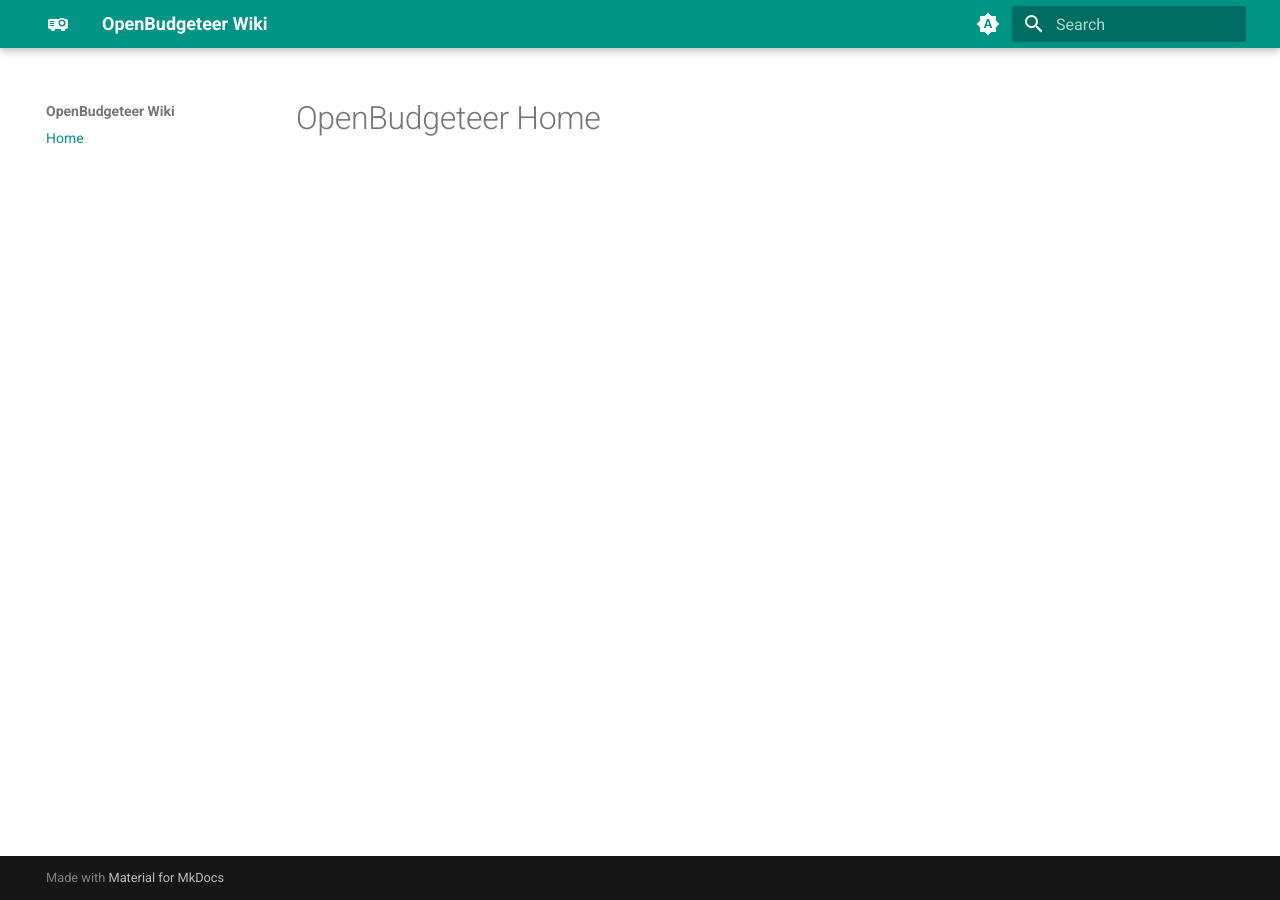
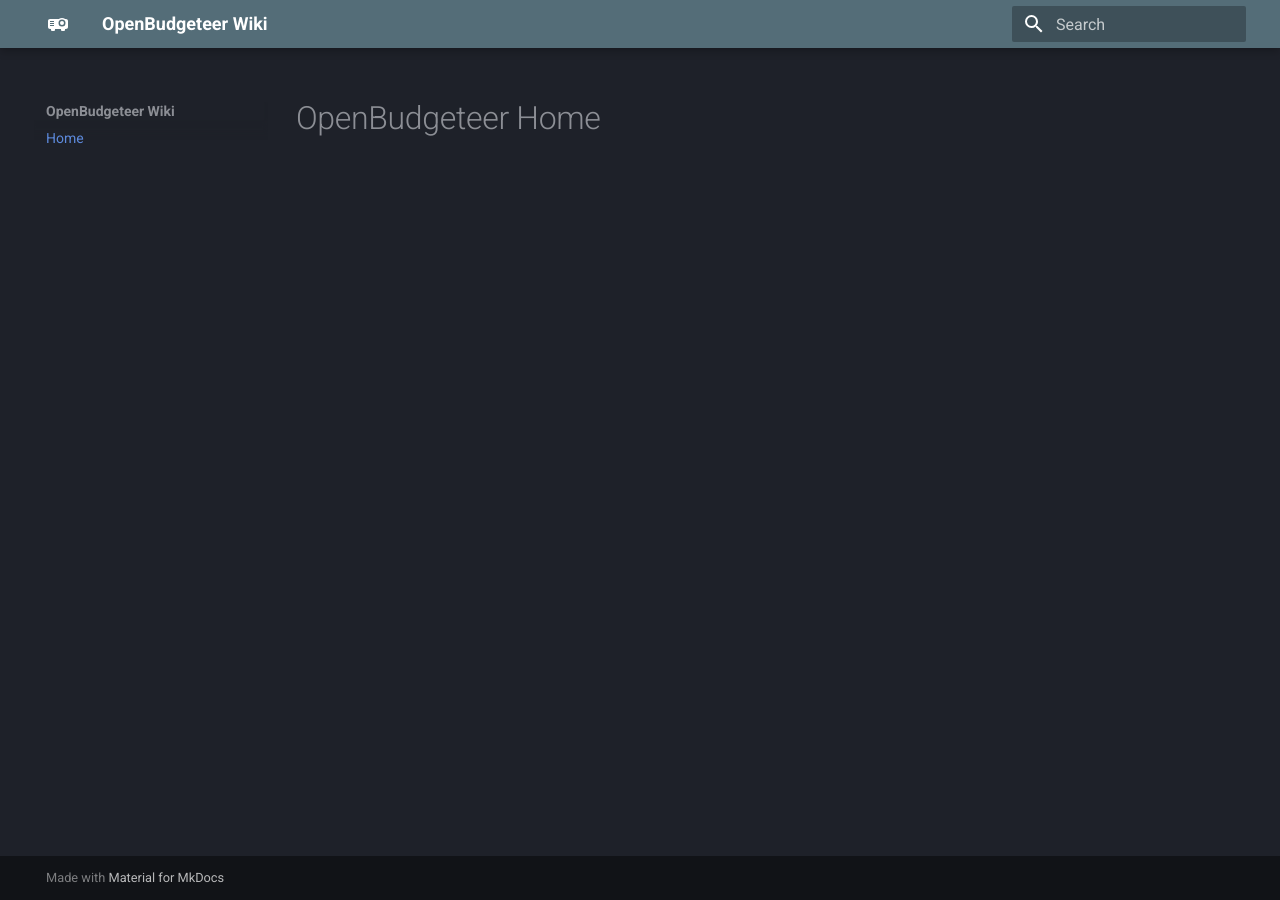
Before and after one commit to openbudgeteer/openbudgeteer.github.io, an MkDocs documentation site: the page built from docs/index.md, in a window 1280 px wide. Built offline with MkDocs 1.6.1 and Material for MkDocs 9.7.7, drawn with Linux system fonts in a browser that asks for light colours.

Commit message:
Update mkdocs.yml

```diff
--- a/mkdocs.yml
+++ b/mkdocs.yml
@@ -9,29 +9,10 @@ theme:
     - toc.integrate
     - content.code.copy
   palette:
-    # Palette toggle for automatic mode
-    - media: "(prefers-color-scheme)"
-      toggle:
-        icon: material/brightness-auto
-        name: Switch to light mode
+      scheme: slate
+      primary: blue grey
+      accent: teal
 
-    # Palette toggle for light mode
-    - media: "(prefers-color-scheme: light)"
-      scheme: default
-      primary: teal
-      accent: teal
-      toggle:
-        icon: material/brightness-7
-        name: Switch to dark mode
-
-    # Palette toggle for dark mode
-    - media: "(prefers-color-scheme: dark)"
-      scheme: slate
-      primary: teal
-      accent: teal
-      toggle:
-        icon: material/brightness-4
-        name: Switch to system preference
 plugins:
   - search
   - glightbox:
```
